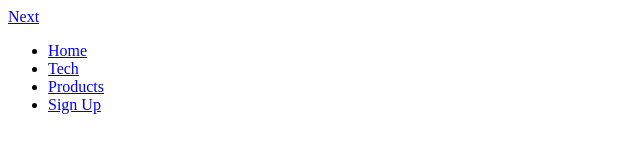
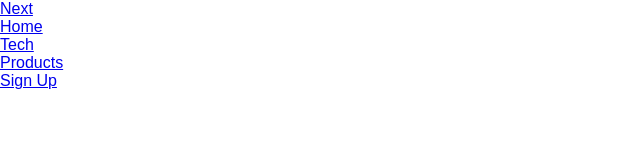
Before and after one commit to romanedouard/next-generation-tech, a plain HTML site: page index.html in a window 1280 px wide. Shown: the whole page, without its empty margins (0-640 px from the left). Drawn offline with Linux system fonts and the light colour scheme.

Commit message:
Add general styles in style.css

```diff
--- a/style.css
+++ b/style.css
@@ -1,3 +1,6 @@
-h1 {
-    color: red;
+* {
+  box-sizing: border-box;
+  margin: 0;
+  padding: 0;
+  font-family: "Kumbh Sans", sans-serif;
 }
```
